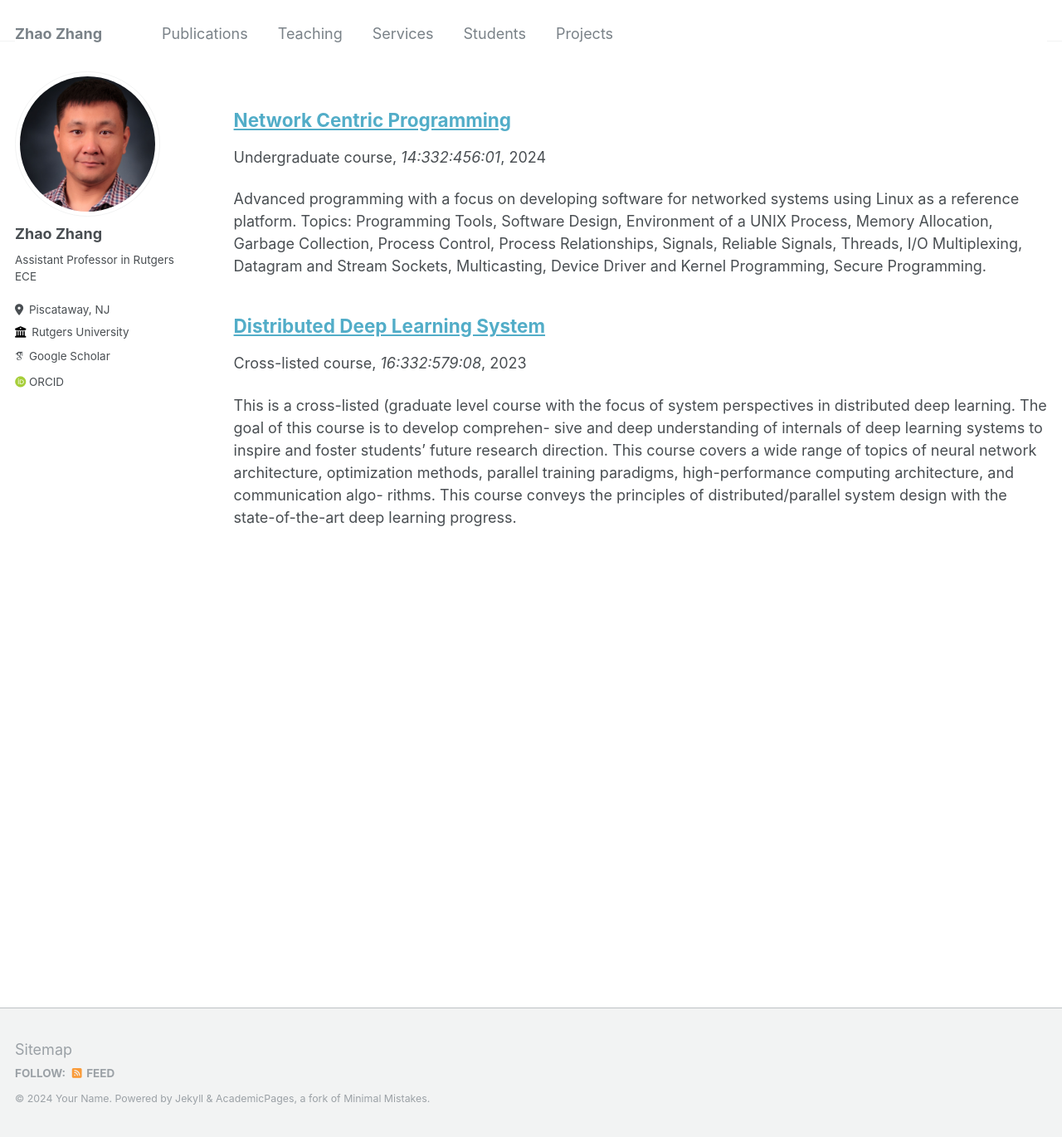
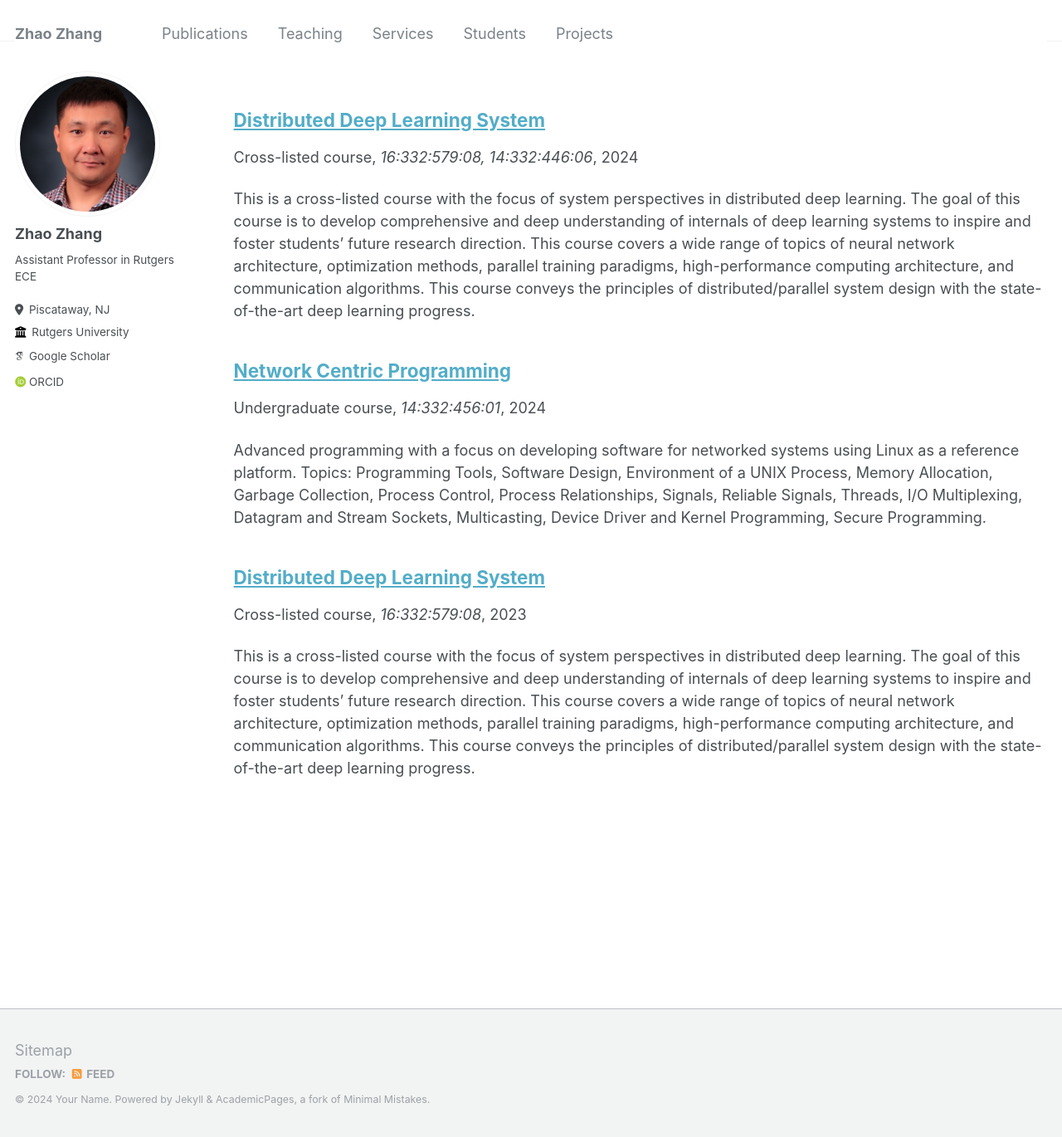
Before and after one commit to zhaozhang/zhaozhang.github.io, a Jekyll site: the page built from _pages/teaching.html, in a window 1280 px wide and 1370 px high. Shown: the whole window at 83% size. Built offline with Jekyll 4.4.1, drawn with Linux system fonts in a browser that asks for light colours; some web fonts are replaced.

Commit message:
add fall 2024

```diff
--- a/_teaching/2023-fall-teaching-1.md
+++ b/_teaching/2023-fall-teaching-1.md
@@ -8,7 +8,7 @@ date: 2023-09-01
 #location: "16:332:579:08"
 ---
 
-This is a cross-listed (graduate level course with the focus of system perspectives in distributed deep learning. The goal of this course is to develop comprehen- sive and deep understanding of internals of deep learning systems to inspire and foster students’ future research direction. This course covers a wide range of topics of neural network architecture, optimization methods, parallel training paradigms, high-performance computing architecture, and communication algo- rithms. This course conveys the principles of distributed/parallel system design with the state-of-the-art deep learning progress.
+This is a cross-listed course with the focus of system perspectives in distributed deep learning. The goal of this course is to develop comprehensive and deep understanding of internals of deep learning systems to inspire and foster students’ future research direction. This course covers a wide range of topics of neural network architecture, optimization methods, parallel training paradigms, high-performance computing architecture, and communication algorithms. This course conveys the principles of distributed/parallel system design with the state-of-the-art deep learning progress.
 
 Prerequisite:
 ======
--- /dev/null
+++ b/_teaching/2024-fall-teaching-1.md
@@ -0,0 +1,44 @@
+---
+title: "Distributed Deep Learning System"
+collection: teaching
+type: "Cross-listed course"
+permalink: /teaching/2024-fall-teaching-1
+venue: "16:332:579:08, 14:332:446:06"
+date: 2024-09-01
+#location: "16:332:579:08"
+---
+
+This is a cross-listed course with the focus of system perspectives in distributed deep learning. The goal of this course is to develop comprehensive and deep understanding of internals of deep learning systems to inspire and foster students’ future research direction. This course covers a wide range of topics of neural network architecture, optimization methods, parallel training paradigms, high-performance computing architecture, and communication algorithms. This course conveys the principles of distributed/parallel system design with the state-of-the-art deep learning progress.
+
+This course is project based. Stuents will work in teams and propose their own project idea. Students will get a chance to run with 100s of A100 GPUs on NERSC Perlmutter and NCSA Delta Supercomputers.
+
+Examples projects in Fall 2023 are:
+- Enhancing BLIP-2: Implementing Multi-GPU Training
+- Efficient Low-Rank Training of Transformers
+- Training an End to End Autonomous Driving Model
+- LLM Collaborations in Scriptwriting
+- Large Model for Image Segmentation
+
+
+Prerequisite:
+======
+
+- Prior Python and C programming experience is required
+- Basic knowledge of linear algebra (at the level of 01:640:250 - Introductory Linear Algebra)
+- Basic knowledge of calculus (at the level of 01:640:251 - Multivariable
+Calculus)
+- Basic knowledge of parallel/distributed programming is recommended
+- Basic knowledge of high-performance computing architecture is recommended
+- Prior CUDA knowledge is recommended
+
+Topics:
+======
+
+- Deep Learning Overview
+- Distributed Training Paradigms
+- Large-scale Optimization -- Alogirhtms
+- Large-scale Optimization -- Systems
+- Performance Profiling and Modeling
+- High-performance Computing Architecture
+- Sparsification in Deep Learning
+- I/O in Deep Learning
```
